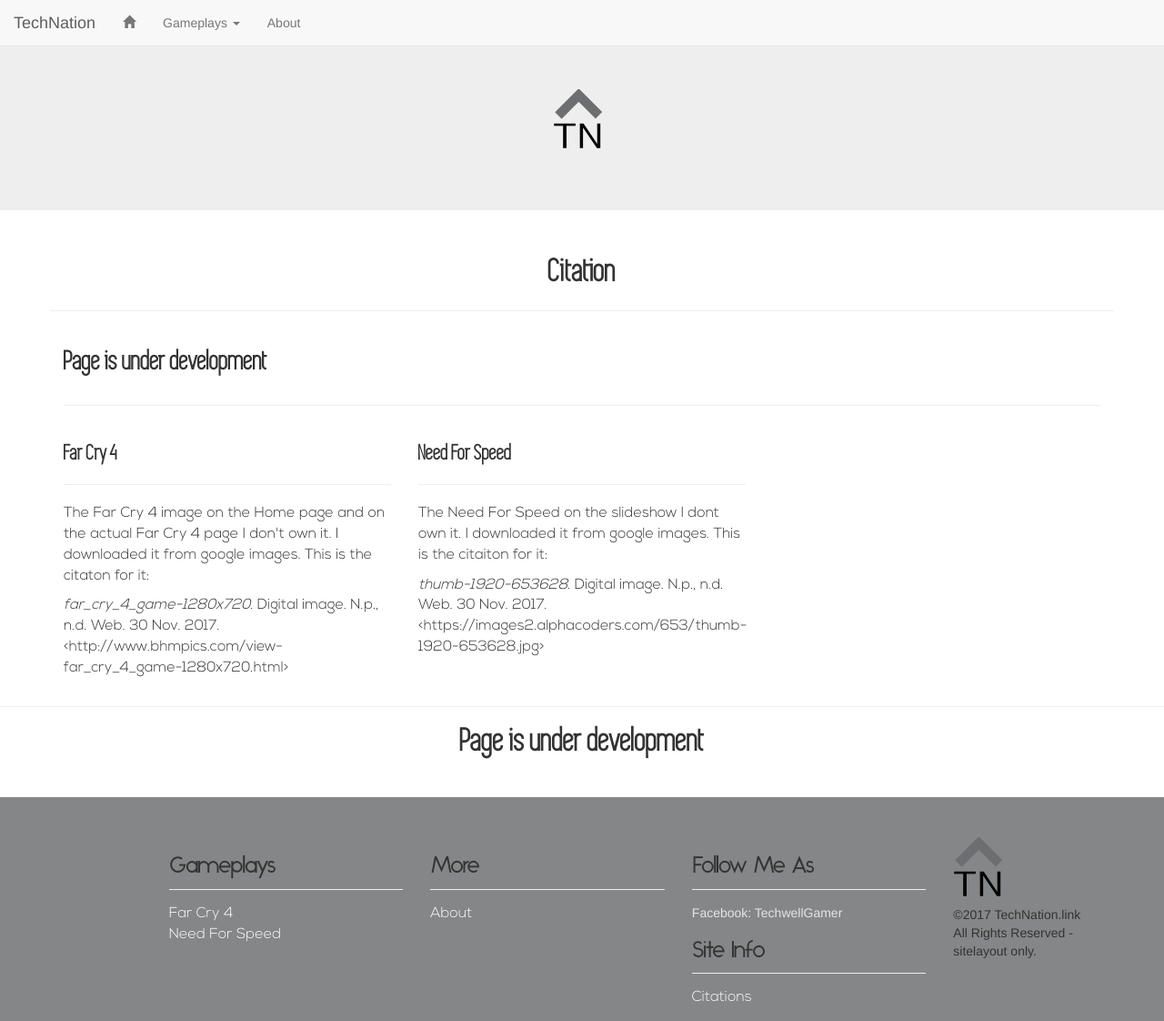
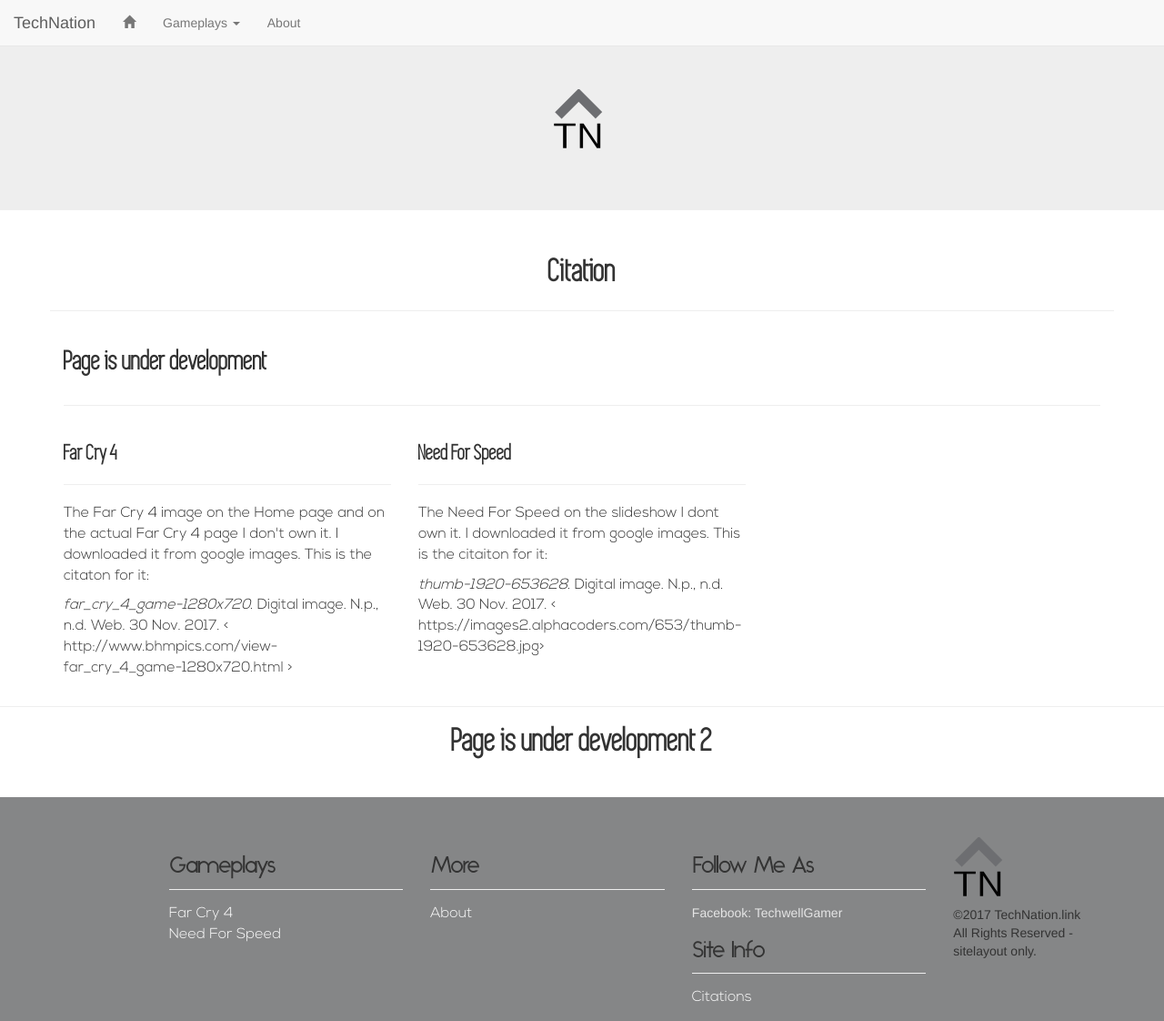
Before and after one commit to Techwel/techwell.github.io, a Jekyll site: the page citations.html, which Jekyll copies as it is, in a window 1280 px wide and 1122 px high. Shown: the whole window at 91% size. Built offline with Jekyll 4.4.1, drawn with Linux system fonts in a browser that asks for light colours; nearby versions of some CDN libraries.

Commit message:
Update citations.html

```diff
--- a/citations.html
+++ b/citations.html
@@ -79,7 +79,7 @@
                   images. This is the citaton for it: </p>
                 <p><em>far_cry_4_game-1280x720</em>.
                      Digital image. N.p., n.d. Web. 30 Nov. 2017.
-                     &lt;http://www.bhmpics.com/view-far_cry_4_game-1280x720.html&gt;
+                     &lt; http://www.bhmpics.com/view-far_cry_4_game-1280x720.html &gt;
                 </p>
              </div>
 
@@ -90,7 +90,7 @@
                   I downloaded it from google images. This is the citaiton for it:</p>
                   <p><em>thumb-1920-653628</em>.
                   Digital image. N.p., n.d. Web. 30 Nov. 2017.
-                  &lt;https://images2.alphacoders.com/653/thumb-1920-653628.jpg&gt;
+                  &lt; https://images2.alphacoders.com/653/thumb-1920-653628.jpg&gt;
                   </p>
              </div>
         </div>
@@ -131,7 +131,7 @@
       <!--Citations-->
       <div class = "row text-center main-text final-row">
          <hr>
-         <h1>Page is under development</h1>
+         <h1>Page is under development 2</h1>
       </div>
 
       <!--Footer-->
```
